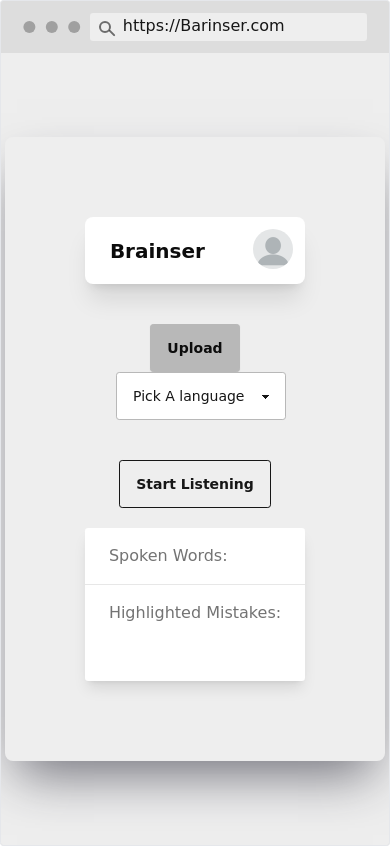
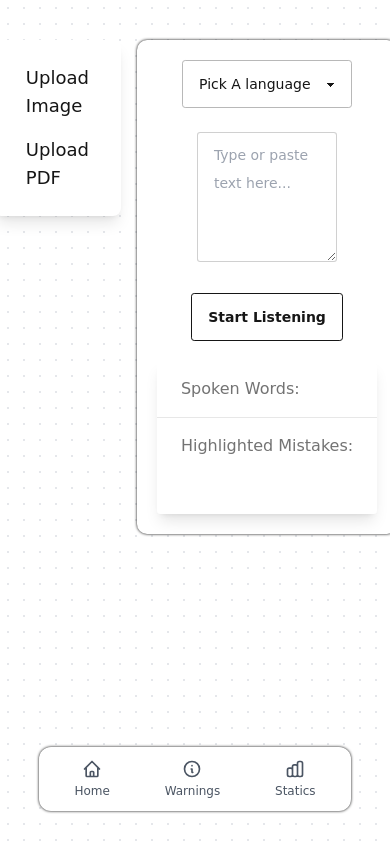
Before and after one commit to FarasMadani/Brainser, a React (Vite) app in the folder Brainser/: page / in a window 390 px wide. Built offline with nearby package versions, Linux system fonts and the light colour scheme.

Commit message:
updated and fixed the screen view for all devices

```diff
--- a/Brainser/src/App.css
+++ b/Brainser/src/App.css
@@ -0,0 +1,23 @@
+.App{
+  border-color: black;
+  box-shadow: black 0px 0px 3px;
+  border-radius: 10px;
+  margin: 10px;
+  margin-right: 10px;
+  margin-left: 10px;
+  margin-top: 10px;
+}
+
+@media only screen and (max-width: 400px) and (max-height: 900px) {
+  .App{
+      margin: 0px;
+      margin-right: 15px;
+
+  }
+  .LangSelector{
+    margin-top: 0px;
+    margin-bottom: 0px;
+  }
+
+
+}
--- a/Brainser/src/App.jsx
+++ b/Brainser/src/App.jsx
@@ -1,6 +1,8 @@
 import React, { useState, useRef } from "react";
 import Tesseract from "tesseract.js";
-import Navbar from "./Components/Navbar";
+import SideNavbar from "./Components/SideNavbar";
+import BottomNavbar from "./Components/BottomNav";
+import "./App.css";
 
 function App() {
   const [uploadedImage, setUploadedImage] = useState(null);
@@ -10,8 +12,6 @@ function App() {
   const [errors, setErrors] = useState([]);
   const [isListening, setIsListening] = useState(false);
   const [language, setLanguage] = useState("1"); // Default value is "1"
-  const [showModal, setShowModal] = useState(false);
-  const [showTextInput, setShowTextInput] = useState(false); // Control visibility of text input
   const recognitionRef = useRef(null); // Store the recognition instance
 
   const languageOptions = {
@@ -136,20 +136,16 @@ function App() {
   };
 
   return (
-    <div className="mockup-browser bg-base-300 border min-h-screen flex flex-col">
-      <div className="mockup-browser-toolbar">
-        <div className="input">https://Barinser.com</div>
-      </div>
-      <div className="bg-base-200 flex-grow flex justify-center items-center px-4 py-16">
-        <div className="my-5 p-20 shadow-2xl shadow-zinc-500 rounded-lg">
-          <Navbar />
+    <>
+    <div className="absolute inset-0 -z-10 h-full w-full bg-white bg-[radial-gradient(#e5e7eb_1px,transparent_1px)] [background-size:16px_16px]">
+      <div className="flex justify-center items-start mt-10">
+        <SideNavbar
+          handleImageUpload={handleImageUpload}
+          handlePDFUpload={handlePDFUpload}
+        />
+        <BottomNavbar />
+        <div className="App card bg-base-100 w-full md:w-96 mx-5 p-5 shadow-lg">
           <div className="LangSelector text-center my-10 space-x-3">
-            <button
-              className="btn btn-primary"
-              onClick={() => setShowModal(true)}
-            >
-              Upload
-            </button>
             <select
               className="select select-secondary"
               value={language}
@@ -172,57 +168,6 @@ function App() {
             )}
           </div>
 
-          {showModal && (
-            <div className="modal modal-open">
-              <div className="modal-box">
-                <h3 className="font-bold text-lg">Select File Type</h3>
-                <div className="modal-action">
-                  <label className="btn" htmlFor="image-upload">
-                    Image
-                    <input
-                      id="image-upload"
-                      type="file"
-                      accept="image/*"
-                      onChange={(e) => {
-                        handleImageUpload(e);
-                        setShowModal(false);
-                        setShowTextInput(false); // Hide text input
-                      }}
-                      className="hidden"
-                    />
-                  </label>
-                  <label className="btn" htmlFor="pdf-upload">
-                    PDF
-                    <input
-                      id="pdf-upload"
-                      type="file"
-                      accept="application/pdf"
-                      onChange={(e) => {
-                        handlePDFUpload(e);
-                        setShowModal(false);
-                        setShowTextInput(false); // Hide text input
-                      }}
-                      className="hidden"
-                    />
-                  </label>
-                  <button
-                    className="btn"
-                    onClick={() => {
-                      setShowTextInput(true); // Show text input
-                      setShowModal(false);
-                    }}
-                  >
-                    Text Input
-                  </button>
-                  <button className="btn" onClick={() => setShowModal(false)}>
-                    Cancel
-                  </button>
-                </div>
-              </div>
-            </div>
-          )}
-
-          {showTextInput && (
           <div className="my-3 py-3 mx-5 px-5">
             <textarea
               className="textarea textarea-bordered w-full"
@@ -232,7 +177,6 @@ function App() {
               onChange={(e) => setProvidedText(e.target.value.toLowerCase())}
             />
           </div>
-          )}
 
           <div className="flex flex-col items-center">
             <div className="btn btn-outline mb-5">
@@ -262,6 +206,7 @@ function App() {
         </div>
       </div>
     </div>
+    </>
   );
 }
 
--- /dev/null
+++ b/Brainser/src/Components/BottomNav.css
@@ -0,0 +1,11 @@
+@media screen and (max-width: 600px) {
+    .navbar{
+        justify-content: space-around;
+        align-items: center;
+        position: fixed;
+        bottom: 25px;
+        width: 80%;
+        box-shadow: black 0px 0px 3px;
+    }
+
+}
--- /dev/null
+++ b/Brainser/src/Components/BottomNav.jsx
@@ -0,0 +1,62 @@
+import React from 'react';
+import "./BottomNav.css"
+
+const BottomNav = () => {
+  return (
+      <div className="navbar fixed bottom-4 left-0 right-0 flex justify-around items-center bg-white shadow-xl p-2 m-2 max-w-md mx-auto rounded-xl">
+        <button className="flex flex-col items-center space-y-1 text-gray-600">
+          <svg
+            xmlns="http://www.w3.org/2000/svg"
+            className="h-5 w-5"
+            fill="none"
+            viewBox="0 0 24 24"
+            stroke="currentColor"
+          >
+            <path
+              strokeLinecap="round"
+              strokeLinejoin="round"
+              strokeWidth="2"
+              d="M3 12l2-2m0 0l7-7 7 7M5 10v10a1 1 0 001 1h3m10-11l2 2m-2-2v10a1 1 0 01-1 1h-3m-6 0a1 1 0 001-1v-4a1 1 0 011-1h2a1 1 0 011 1v4a1 1 0 001 1m-6 0h6"
+            />
+          </svg>
+          <span className="btm-nav-label text-xs">Home</span>
+        </button>
+        <button className="flex flex-col items-center space-y-1 text-gray-600 active">
+          <svg
+            xmlns="http://www.w3.org/2000/svg"
+            className="h-5 w-5"
+            fill="none"
+            viewBox="0 0 24 24"
+            stroke="currentColor"
+          >
+            <path
+              strokeLinecap="round"
+              strokeLinejoin="round"
+              strokeWidth="2"
+              d="M13 16h-1v-4h-1m1-4h.01M21 12a9 9 0 11-18 0 9 9 0 0118 0z"
+            />
+          </svg>
+          <span className="btm-nav-label text-xs">Warnings</span>
+        </button>
+        <button className="flex flex-col items-center space-y-1 text-gray-600">
+          <svg
+            xmlns="http://www.w3.org/2000/svg"
+            className="h-5 w-5"
+            fill="none"
+            viewBox="0 0 24 24"
+            stroke="currentColor"
+          >
+            <path
+              strokeLinecap="round"
+              strokeLinejoin="round"
+              strokeWidth="2"
+              d="M9 19v-6a2 2 0 00-2-2H5a2 2 0 00-2 2v6a2 2 0 002 2h2a2 2 0 002-2zm0 0V9a2 2 0 012-2h2a2 2 0 012 2v10m-6 0a2 2 0 002 2h2a2 2 0 002-2m0 0V5a2 2 0 012-2h2a2 2 0 012 2v14a2 2 0 01-2 2h-2a2 2 0 01-2-2z"
+            />
+          </svg>
+          <span className="btm-nav-label text-xs">Statics</span>
+        </button>
+      </div>
+  );
+};
+
+export default BottomNav;
--- a/Brainser/src/Components/Navbar.jsx
+++ b/Brainser/src/Components/Navbar.jsx
@@ -4,7 +4,7 @@ import Profileimg from "../assets/profile.webp";
 const Navbar = () => {
   return (
     <>
-      <div className="navbar bg-base-100 text-primary-content shadow-xl rounded-lg">
+      <div className="navbar bg-base-100 shadow-lg">
   <div className="flex-1">
     <a className="btn btn-ghost text-xl">Brainser</a>
   </div>
--- /dev/null
+++ b/Brainser/src/Components/SideNavbar.jsx
@@ -0,0 +1,30 @@
+import React from "react";
+
+const SideNavbar = ({ handleImageUpload, handlePDFUpload }) => {
+  return (
+    <div className="h-auto w-48 bg-white shadow-lg rounded-lg p-4 md: ml-4 mr-4">
+      <div className="flex flex-col">
+        <label className="py-2 px-4 text-lg hover:bg-gray-200 rounded cursor-pointer">
+          <input
+            type="file"
+            accept="image/*"
+            onChange={handleImageUpload}
+            className="hidden"
+          />
+          Upload Image
+        </label>
+        <label className="py-2 px-4 text-lg hover:bg-gray-200 rounded cursor-pointer">
+          <input
+            type="file"
+            accept="application/pdf"
+            onChange={handlePDFUpload}
+            className="hidden"
+          />
+          Upload PDF
+        </label>
+      </div>
+    </div>
+  );
+};
+
+export default SideNavbar;
--- a/Brainser/src/index.css
+++ b/Brainser/src/index.css
@@ -1,3 +1,9 @@
 @tailwind base;
 @tailwind components;
 @tailwind utilities;
+
+@theme {
+    --breakpoint-xs: 30rem;
+    --breakpoint-2xl: 100rem;
+    --breakpoint-3xl: 120rem;
+  }
```
Also changed, not shown: Brainser/src/Components/SideNav.css (added), 1 other file (tests, documents, lock files or other folders). Lines whose indentation alone changed are shown as unchanged.
